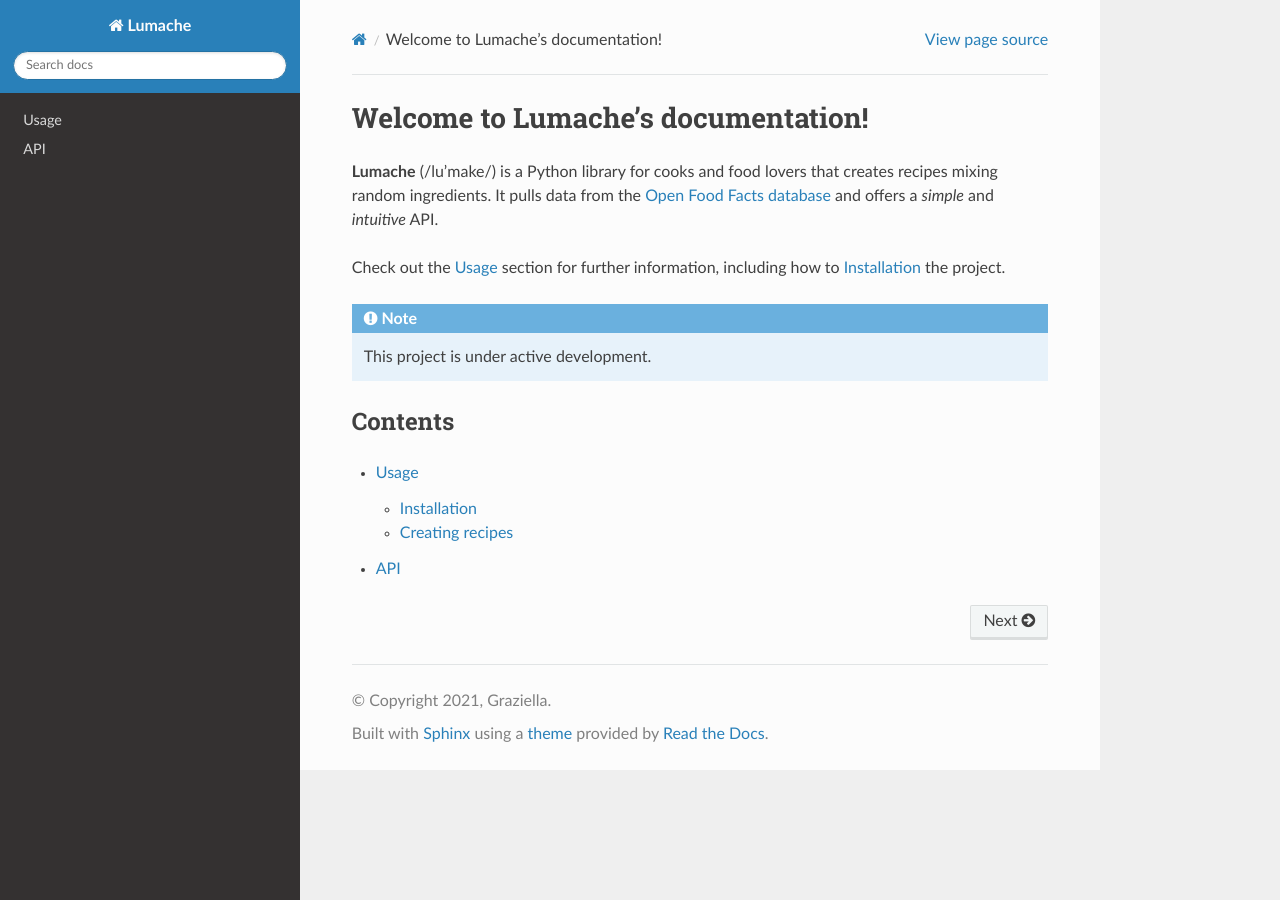
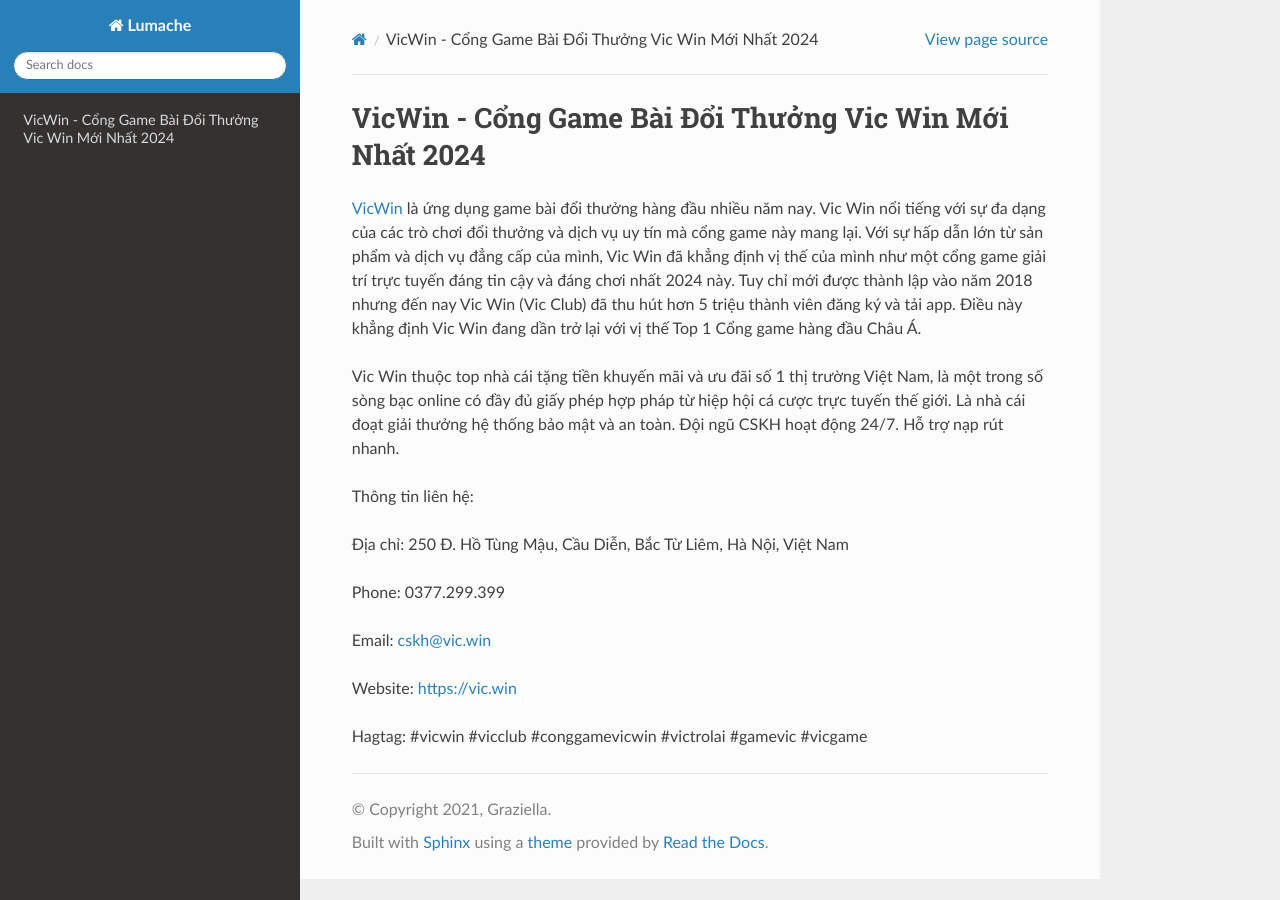
Before and after one commit to plapenanec/linkkVicwin1, a Sphinx documentation site: the page built from docs/source/index.rst, in a window 1280 px wide. Built offline with Sphinx 7.4.7 and the Read the Docs theme 3.1.0, drawn with Linux system fonts in a browser that asks for light colours.

Commit message:
Update index.rst

```diff
--- a/docs/source/index.rst
+++ b/docs/source/index.rst
@@ -1,22 +1,18 @@
-Welcome to Lumache's documentation!
+VicWin - Cổng Game Bài Đổi Thưởng Vic Win Mới Nhất 2024
 ===================================
 
-**Lumache** (/lu'make/) is a Python library for cooks and food lovers
-that creates recipes mixing random ingredients.
-It pulls data from the `Open Food Facts database <https://world.openfoodfacts.org/>`_
-and offers a *simple* and *intuitive* API.
+`VicWin <https://vic.win>`_ là ứng dụng game bài đổi thưởng hàng đầu nhiều năm nay. Vic Win nổi tiếng với sự đa dạng của các trò chơi đổi thưởng và dịch vụ uy tín mà cổng game này mang lại. Với sự hấp dẫn lớn từ sản phẩm và dịch vụ đẳng cấp của mình, Vic Win đã khẳng định vị thế của mình như một cổng game giải trí trực tuyến đáng tin cậy và đáng chơi nhất 2024 này. Tuy chỉ mới được thành lập vào năm 2018  nhưng đến nay Vic Win (Vic Club)  đã thu hút hơn 5 triệu thành viên đăng ký và tải app. Điều này khẳng định Vic Win đang dần trở lại với vị thế Top 1 Cổng game hàng đầu Châu Á.
 
-Check out the :doc:`usage` section for further information, including
-how to :ref:`installation` the project.
+Vic Win thuộc top nhà cái tặng tiền khuyến mãi và ưu đãi số 1 thị trường Việt Nam, là một trong số sòng bạc online có đầy đủ giấy phép hợp pháp từ hiệp hội cá cược trực tuyến thế giới. Là nhà cái đoạt giải thưởng hệ thống bảo mật và an toàn. Đội ngũ CSKH hoạt động 24/7. Hỗ trợ nạp rút nhanh.
 
-.. note::
+Thông tin liên hệ:
 
-   This project is under active development.
+Địa chỉ: 250 Đ. Hồ Tùng Mậu, Cầu Diễn, Bắc Từ Liêm, Hà Nội, Việt Nam
 
-Contents
---------
+Phone: 0377.299.399
 
-.. toctree::
+Email: cskh@vic.win
 
-   usage
-   api
+Website: https://vic.win
+
+Hagtag: #vicwin #vicclub #conggamevicwin #victrolai #gamevic #vicgame
```
